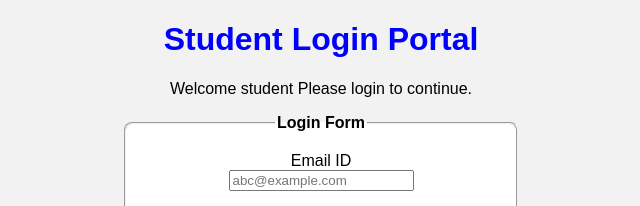
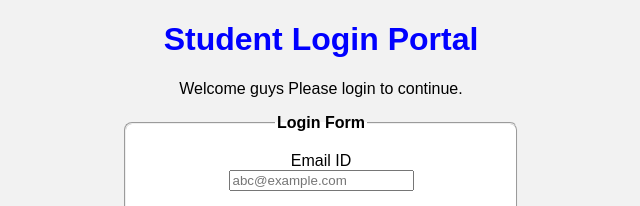
Before and after one commit to Selvapriya4321/project, a website: page public/login.html in a window 1280 px wide. Shown: the top 206 px of the page, 319-959 px from the left. Drawn offline with Linux system fonts and the light colour scheme.

Commit message:
Updated login page

```diff
--- a/public/login.html
+++ b/public/login.html
@@ -33,7 +33,7 @@
 
     <header>
         <h1>Student Login Portal</h1> <!-- NEW -->
-        <p>Welcome student Please login to continue.</p> <!-- NEW -->
+        <p>Welcome guys Please login to continue.</p> <!-- NEW -->
     </header>
 
     <form action="/login" method="POST">
```
